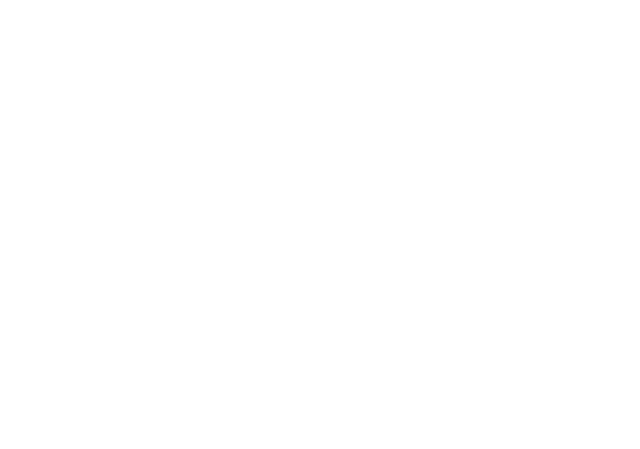
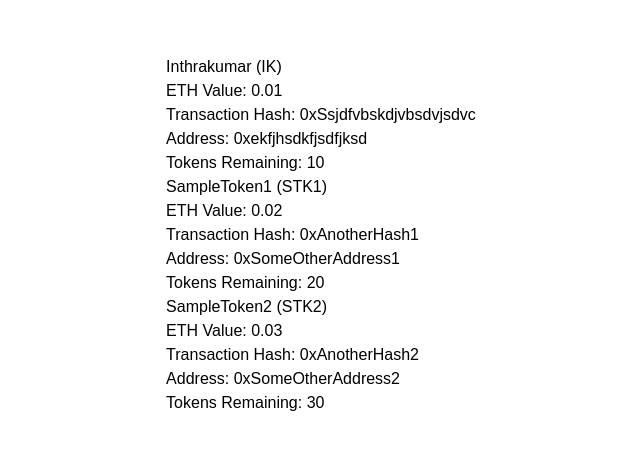
Before and after one commit to jram17/Tokenize, a React (Vite) app in the folder frontend/: page /details in a window 1280 px wide. Shown: the part 165-614 px from the top of the page, without its empty margins (319-959 px from the left). Built offline with nearby package versions, Linux system fonts and the light colour scheme; the HTML template or start-up script is replaced by a standard one; a web font is replaced by a local one.

Commit message:
Basic component for card for token details

```diff
--- /dev/null
+++ b/frontend/src/app_components/MyToken.jsx
@@ -0,0 +1,21 @@
+import React from 'react';
+
+function MyToken({ tokendetails }) {
+  return (
+    <div>
+      {tokendetails.map((token, index) => (
+        <div key={index} className="token-details">
+          <h2>
+            {token.tokenname} ({token.tokensymbol})
+          </h2>
+          <p>ETH Value: {token.ethvalue}</p>
+          <p>Transaction Hash: {token.transactionhash}</p>
+          <p>Address: {token.Address}</p>
+          <p>Tokens Remaining: {token.tokensremaning}</p>
+        </div>
+      ))}
+    </div>
+  );
+}
+
+export default MyToken;
--- /dev/null
+++ b/frontend/src/components/ui/card.jsx
@@ -0,0 +1,50 @@
+import * as React from "react"
+
+import { cn } from "@/lib/utils"
+
+const Card = React.forwardRef(({ className, ...props }, ref) => (
+  <div
+    ref={ref}
+    className={cn("rounded-lg border bg-card text-card-foreground shadow-sm", className)}
+    {...props} />
+))
+Card.displayName = "Card"
+
+const CardHeader = React.forwardRef(({ className, ...props }, ref) => (
+  <div
+    ref={ref}
+    className={cn("flex flex-col space-y-1.5 p-6", className)}
+    {...props} />
+))
+CardHeader.displayName = "CardHeader"
+
+const CardTitle = React.forwardRef(({ className, ...props }, ref) => (
+  <h3
+    ref={ref}
+    className={cn("text-2xl font-semibold leading-none tracking-tight", className)}
+    {...props} />
+))
+CardTitle.displayName = "CardTitle"
+
+const CardDescription = React.forwardRef(({ className, ...props }, ref) => (
+  <p
+    ref={ref}
+    className={cn("text-sm text-muted-foreground", className)}
+    {...props} />
+))
+CardDescription.displayName = "CardDescription"
+
+const CardContent = React.forwardRef(({ className, ...props }, ref) => (
+  <div ref={ref} className={cn("p-6 pt-0", className)} {...props} />
+))
+CardContent.displayName = "CardContent"
+
+const CardFooter = React.forwardRef(({ className, ...props }, ref) => (
+  <div
+    ref={ref}
+    className={cn("flex items-center p-6 pt-0", className)}
+    {...props} />
+))
+CardFooter.displayName = "CardFooter"
+
+export { Card, CardHeader, CardFooter, CardTitle, CardDescription, CardContent }
--- a/frontend/src/pages/TokenDetails.jsx
+++ b/frontend/src/pages/TokenDetails.jsx
@@ -1,7 +1,45 @@
 import React from 'react';
+import MyToken from '@/app_components/MyToken';
 
 function TokenDetails() {
-  return <div></div>;
+  const personaltokendetails = {
+    tokenname: 'Inthrakumar',
+    tokensymbol: 'IK',
+    ethvalue: '0.01',
+    transactionhash: '0xSsjdfvbskdjvbsdvjsdvc',
+    Address: '0xekfjhsdkfjsdfjksd',
+    tokensremaning: '10',
+  };
+
+  // othertokendetails is an array of token details
+  const othertokendetails = [
+    {
+      tokenname: 'SampleToken1',
+      tokensymbol: 'STK1',
+      ethvalue: '0.02',
+      transactionhash: '0xAnotherHash1',
+      Address: '0xSomeOtherAddress1',
+      tokensremaning: '20',
+    },
+    {
+      tokenname: 'SampleToken2',
+      tokensymbol: 'STK2',
+      ethvalue: '0.03',
+      transactionhash: '0xAnotherHash2',
+      Address: '0xSomeOtherAddress2',
+      tokensremaning: '30',
+    },
+    // Add more token details as needed
+  ];
+
+  // Combine personaltokendetails with othertokendetails array
+  const allTokenDetails = [personaltokendetails, ...othertokendetails];
+
+  return (
+    <div className="min-h-screen flex items-center justify-center bg-cover bg-repeat-y">
+      <MyToken tokendetails={allTokenDetails} />
+    </div>
+  );
 }
 
 export default TokenDetails;
```
